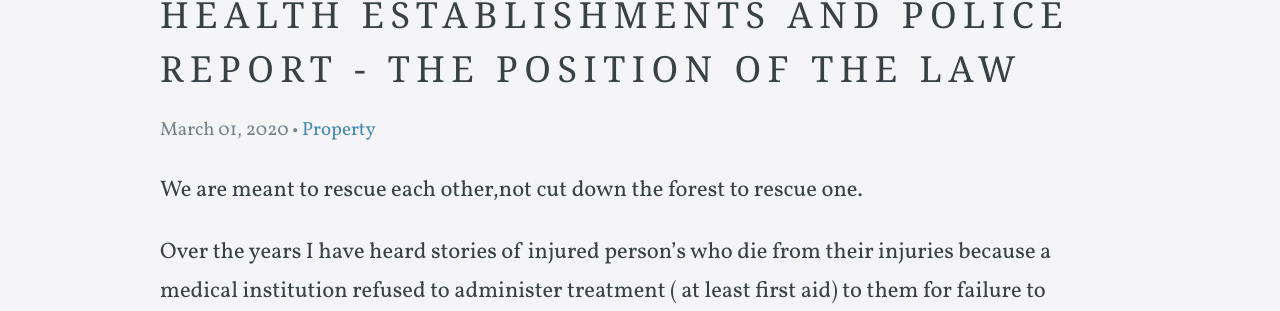
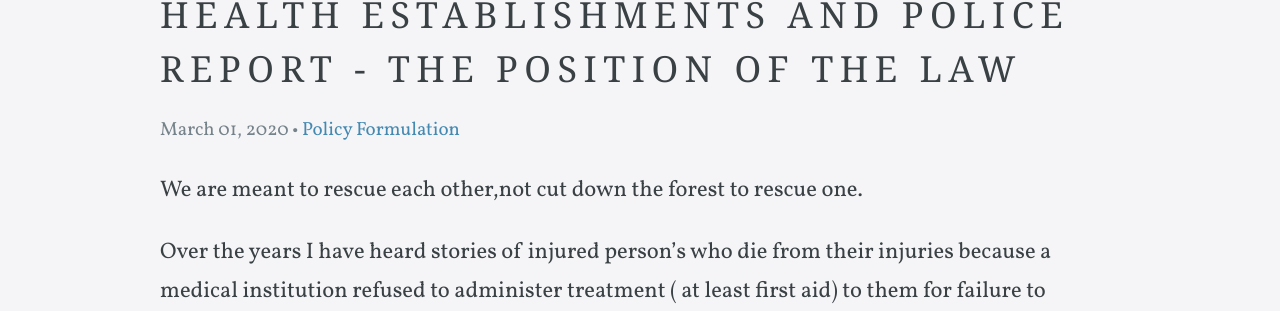
Before and after one commit to Holmlegal/holmlegalng.com, a Jekyll site: the page built from _posts/2020-03-01-health-establishments-and-police.md, in a window 1280 px wide and 900 px high, scrolled down 370 px. Shown: the part 142-453 px from the top of the window. Built offline with Jekyll 4.4.1, drawn with Linux system fonts in a browser that asks for light colours; some web fonts are replaced.

Commit message:
changed category for health post

```diff
--- a/_posts/2020-03-01-health-establishments-and-police.md
+++ b/_posts/2020-03-01-health-establishments-and-police.md
@@ -2,7 +2,7 @@
 title: Health Establishments and Police Report - The Position of The Law
 date: 2020-03-01 00:00:00
 categories:
-  - Property
+  - Policy Formulation
 author_staff_member: zmoses-agegenu
 image: "/images/car-crash.jpg"
 large_header: false
```
